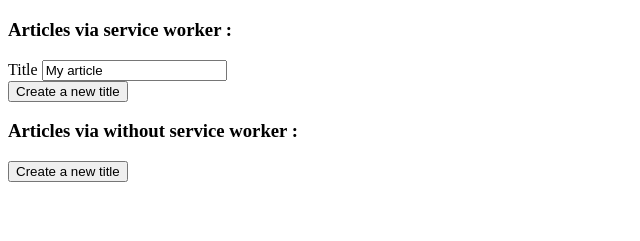
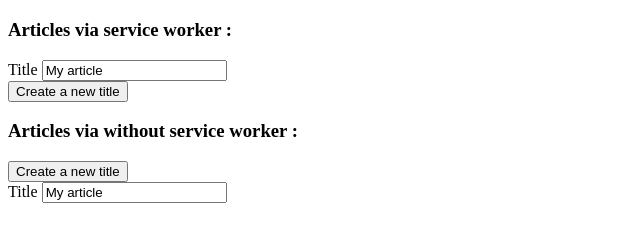
Before and after one commit to dimitardanailov/pwa-playground, a website built with webpack: page packages/indexeddb/app/index.html in a window 1280 px wide. Shown: the part 61-302 px from the top of the page, without its empty margins (0-640 px from the left). Built offline with nearby package versions, Linux system fonts and the light colour scheme.

Commit message:
template has a new field indexdbArticleTextField

```diff
--- a/packages/indexeddb/app/index.html
+++ b/packages/indexeddb/app/index.html
@@ -39,6 +39,11 @@
 				<button id="indexdbArticleSubmitButton">Create a new title</button>
 			</section>
 
+			<section>
+				<label>Title</label>
+				<input type="text" id="indexdbArticleTextField" value="My article" />
+			</section>
+
 			<code id="indexdbArticleCode"></code>
 		</section>
 	</section>
```
